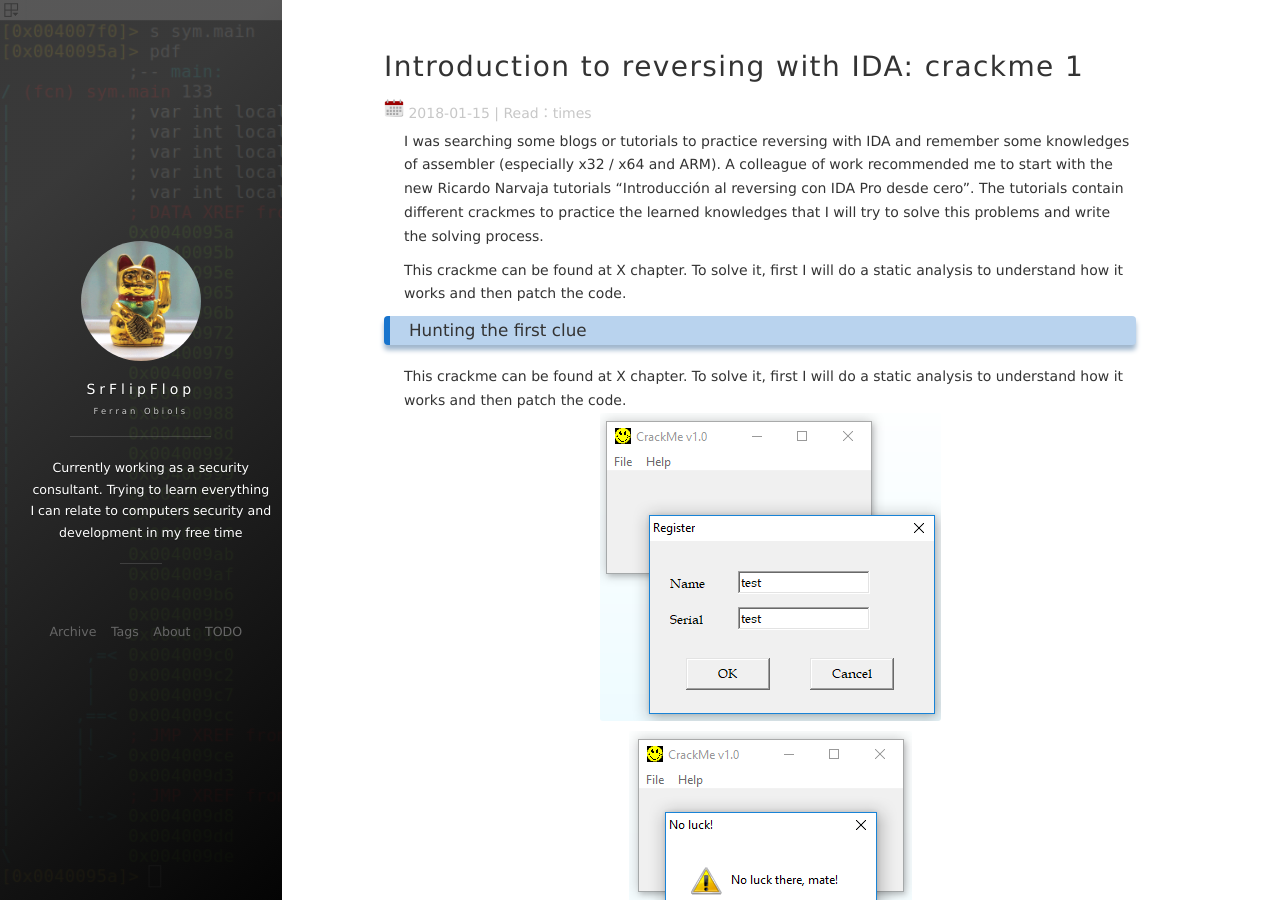
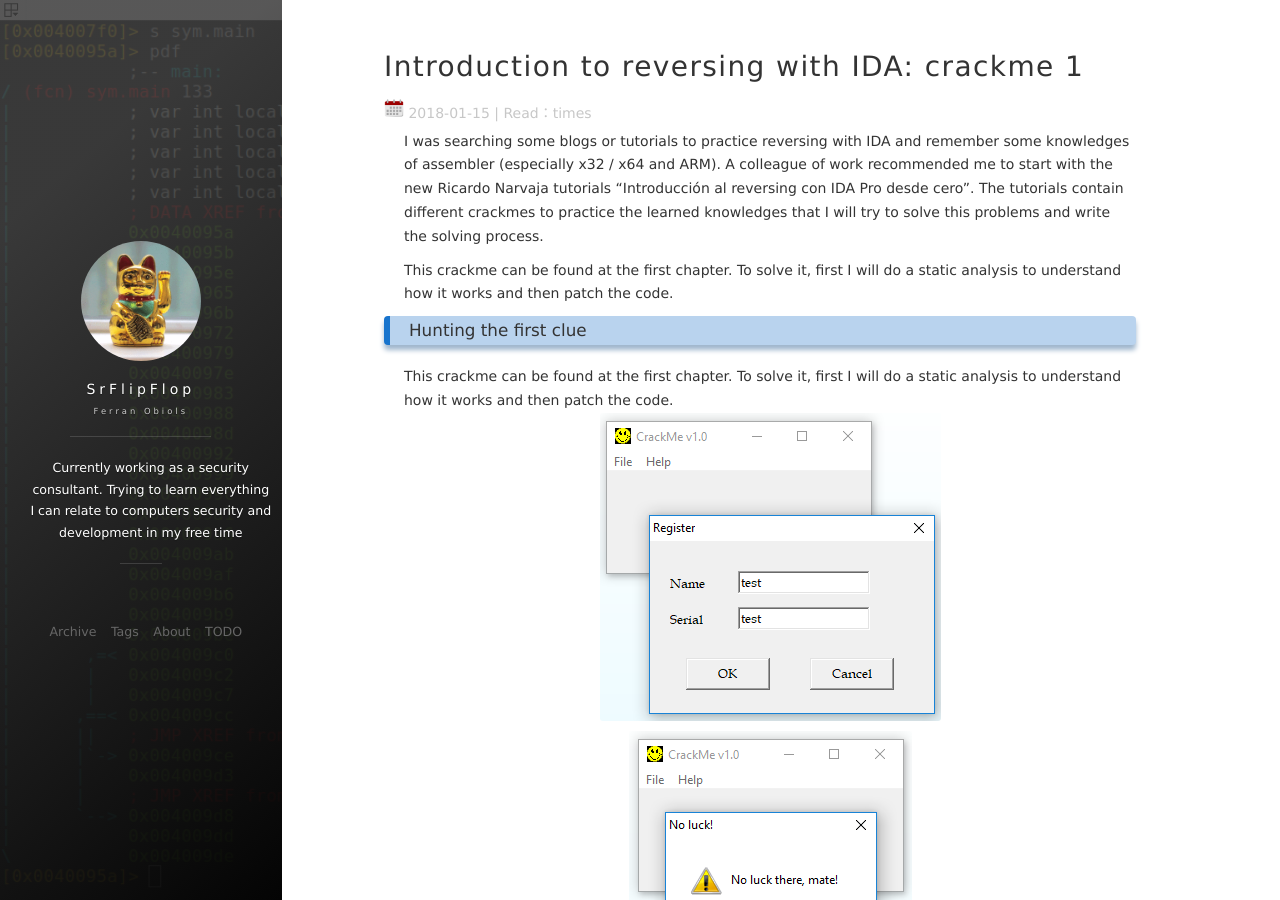
Before and after one commit to SrFlipFlop/srflipflop.github.io, a Jekyll site: the page built from _posts/2018-01-31-CrackmeIDA1.md, in a window 1280 px wide and 900 px high. Built offline with Jekyll 4.4.1, drawn with Linux system fonts in a browser that asks for light colours; nearby versions of some CDN libraries; comment, search, counter and statistics services are not loaded.

Commit message:
finished

```diff
--- a/_posts/2018-01-31-CrackmeIDA1.md
+++ b/_posts/2018-01-31-CrackmeIDA1.md
@@ -8,11 +8,11 @@ tag: Reversing
 
 I was searching some blogs or tutorials to practice reversing with IDA and remember some knowledges of assembler (especially x32 / x64 and ARM). A colleague of work recommended me to start with the new Ricardo Narvaja tutorials “Introducción al reversing con IDA Pro desde cero”. The tutorials contain different crackmes to practice the learned knowledges that I will try to solve this problems and write the solving process.
 
-This crackme can be found at X chapter. To solve it, first I will do a static analysis to understand how it works and then patch the code.
+This crackme can be found at the first chapter. To solve it, first I will do a static analysis to understand how it works and then patch the code.
 
 ### Hunting the first clue
 
-This crackme can be found at X chapter. To solve it, first I will do a static analysis to understand how it works and then patch the code.
+This crackme can be found at the first chapter. To solve it, first I will do a static analysis to understand how it works and then patch the code.
 ![](/images/posts/IdaCrackme1/img1.png "Trying some credentials")
 
 ![](/images/posts/IdaCrackme1/img2.png "Wrong credentials error message")
@@ -86,8 +86,4 @@ To bypass this problem it’s only necessary to bypass the last check of EAX and
 This solution can fail if is used a input name that have numbers or characters (remember that the **check\_1** function examine if the string contains uppercase letters). It is possible to bypass this control by using the **NOP** instruction and don’t let the execution arrive in the wrong code. Remember that this patch needs two **NOP** instructions to fill the **JNZ** instruction.
 ![](/images/posts/IdaCrackme1/img12.png "Patch second function")
 
-![](/images/posts/IdaCrackme1/img13.png "Modify ")
-
-![](/images/posts/IdaCrackme1/img14.png "Done")
-
-![](/images/posts/IdaCrackme1/img15.png "Done")
+![](/images/posts/IdaCrackme1/img13.png "Done ")
```
